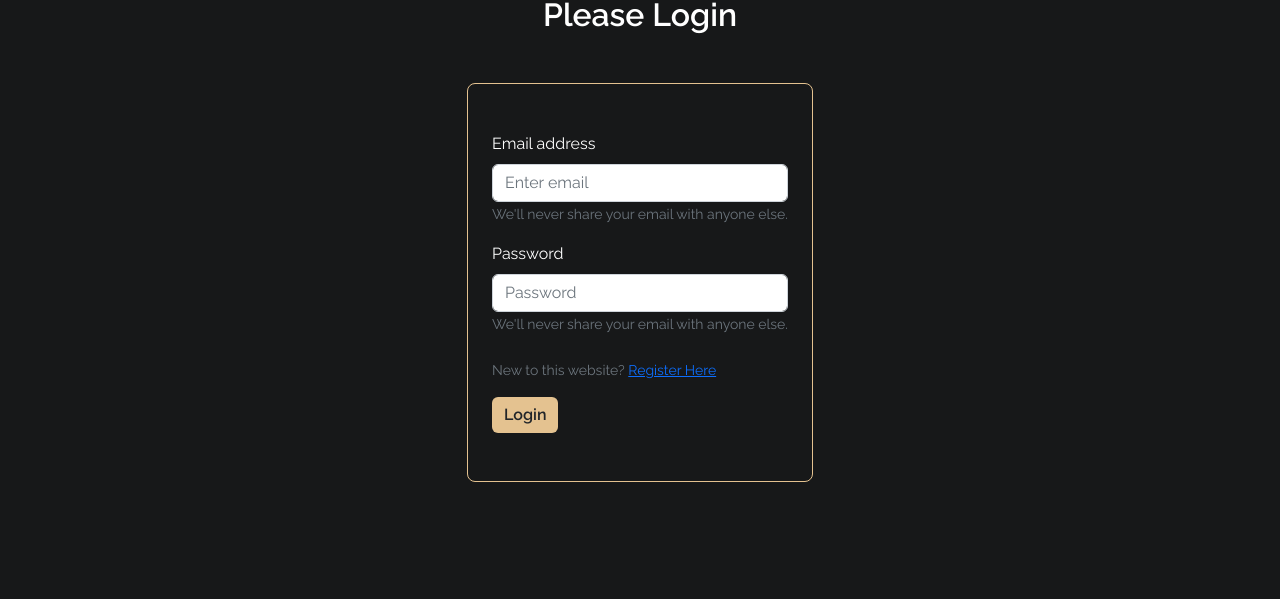
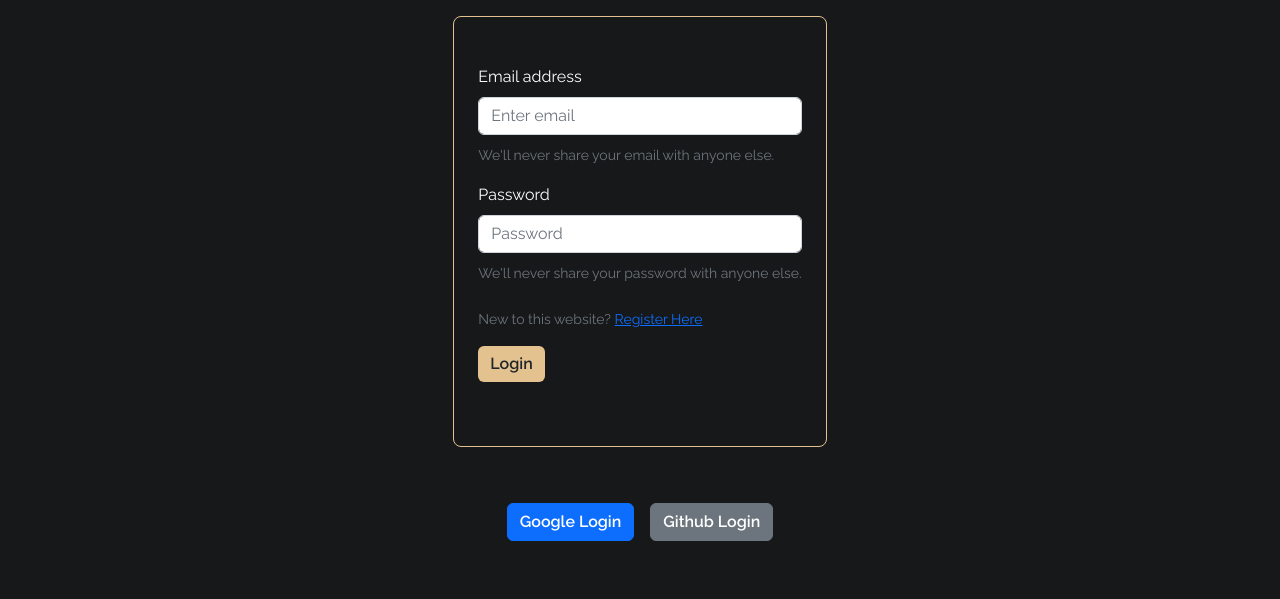
Before and after one commit to ashfaque9426/chef-recipe-hunter-client-side, a React (Vite) app: page /login in a window 1280 px wide. Shown: the part 169-768 px from the top of the page. Built offline with nearby package versions, Linux system fonts and the light colour scheme; no server answers.

Commit message:
popup logins are working initial showing error state setups done setting the user after login is working

```diff
--- a/src/pages/Login/Login.jsx
+++ b/src/pages/Login/Login.jsx
@@ -1,38 +1,115 @@
 // eslint-disable-next-line no-unused-vars
-import React from 'react';
+import React, { useContext, useState } from 'react';
 import Button from 'react-bootstrap/Button';
 import Form from 'react-bootstrap/Form';
 import { Link } from 'react-router-dom';
+import { AuthContext } from '../../providers/AuthProvider';
 
 const Login = () => {
+    const [error, setError] = useState('');
+    const [emailError, setEmailError] = useState("");
+    const [passwordError, setPasswordError] = useState("");
+
+    const { signIn, signInWithGoogle, signInWithGitHub, setUser } = useContext(AuthContext);
+
+    const handleSignin = e => {
+        e.preventDefault();
+        const form = e.target;
+        const email = form.email.value;
+        const password = form.password.value;
+
+        setError("");
+        setEmailError("");
+        setPasswordError("");
+
+        if (!/^[a-zA-Z0-9._%+-]+@[a-zA-Z0-9.-]+\.[a-zA-Z]{2,}$/.test(email)) {
+            setEmailError("email address doesnot match the required pattern of one or more alphanumeric characters and @ symbol")
+        }
+        else if (!/^(?=.*[A-Z]).{6,}$/.test(password)) {
+            setPasswordError('password must have one uppercase character and at least 6 characters long');
+        }
+
+        signIn(email, password)
+        .then(result => {
+            const loggedUser = result.user;
+            setUser(loggedUser);
+            console.log(loggedUser);
+            form.reset();
+        })
+        .catch(error => {
+            setError(error.message);
+        })
+    }
+
+    const handleSingInWithGoogle = () => {
+        setError("");
+
+        signInWithGoogle()
+        .then(result => {
+            const loggedUser = result.user;
+            setUser(loggedUser);
+            console.log(loggedUser);
+        })
+        .catch(error => {
+            setError(error.message);
+        })
+    }
+
+    const handleSignInWithGithub = () => {
+        setError("");
+
+        signInWithGitHub()
+        .then(result => {
+            const loggedUser = result.user;
+            setUser(loggedUser);
+            console.log(loggedUser);
+        })
+        .catch(error => {
+            setError(error.message);
+        })
+    }
+
     return (
         <>
             <div style={{ height: 'calc(100vh - 20vh)' }} className='d-flex flex-column justify-content-center align-items-center'>
                 <h2 className='fw-semibold mb-5'>Please Login</h2>
-                <Form style={{ border: '1px solid var(--secondary-background)'}} className='px-4 py-5 rounded-3'>
+                <Form onSubmit={handleSignin} style={{ border: '1px solid var(--secondary-background)'}} className='px-4 py-5 rounded-3'>
                     <Form.Group className="mb-3" controlId="formBasicEmail">
                         <Form.Label>Email address</Form.Label>
-                        <Form.Control type="email" name='email' placeholder="Enter email" />
+                        <Form.Control className='mb-2' type="email" name='email' placeholder="Enter email" />
                         <Form.Text className="text-muted">
-                            We&apos;ll never share your email with anyone else.
+                            {
+                                emailError !== "" ? <p className='text-danger'>{emailError}</p> : "We'll never share your email with anyone else."
+                            }
                         </Form.Text>
                     </Form.Group>
 
                     <Form.Group className="mb-3" controlId="formBasicPassword">
                         <Form.Label>Password</Form.Label>
-                        <Form.Control type="password" name='password' placeholder="Password" />
+                        <Form.Control className='mb-2' type="password" name='password' placeholder="Password" />
                         <Form.Text className="text-muted">
-                            We&apos;ll never share your email with anyone else.
+                            {
+                                passwordError !== "" ? <p className='text-danger'>{passwordError}</p> : "We'll never share your password with anyone else."
+                            }
                         </Form.Text>
                     </Form.Group>
 
                     <Form.Text className="text-muted">
                         <p className='mt-4'>New to this website? <Link to='/register'>Register Here</Link></p>
                     </Form.Text>
-                    <Button style={{backgroundColor: 'var(--secondary-background)'}} className='text-dark fw-semibold border-0' type="submit">
+                    <Button style={{backgroundColor: 'var(--secondary-background)'}} className='text-dark fw-semibold border-0 mb-3' type="submit">
                         Login
                     </Button>
+
+                    {
+                        error !== "" ? <p className='text-danger'>{error}</p> : ""
+                    }
                 </Form>
+
+                <section className='d-flex flex-column flex-md-row mt-5'>
+                    <button onClick={handleSingInWithGoogle} className='btn btn-primary fw-semibold mx-2 my-2'>Google Login</button>
+                    <button onClick={handleSignInWithGithub} className='btn btn-secondary fw-semibold mx-2 my-2'>Github Login</button>
+                </section>
             </div>
         </>
     );
--- a/src/pages/Registration/Registration.jsx
+++ b/src/pages/Registration/Registration.jsx
@@ -1,20 +1,54 @@
 /* eslint-disable no-unused-vars */
-import React from 'react';
+import React, { useContext, useState } from 'react';
 import Button from 'react-bootstrap/Button';
 import Form from 'react-bootstrap/Form';
 import { Link } from 'react-router-dom';
+import { AuthContext } from '../../providers/AuthProvider';
 
 const Registration = () => {
+    const [error, setError] = useState('');
+    const [emailError, setEmailError] = useState("");
+    const [passwordError, setPasswordError] = useState("");
+    const {createUser, setUser} = useContext(AuthContext);
+
+    const handleRegistration = e => {
+        e.preventDefault();
+        setError('');
+        const form = e.target;
+        const email = form.email.value;
+        const name = form.name.value;
+        const password = form.password.value;
+        const photoUrl = form.photo.value;
+
+        if (!/^[a-zA-Z0-9._%+-]+@[a-zA-Z0-9.-]+\.[a-zA-Z]{2,}$/.test(email)) {
+            setEmailError("email address doesnot match the required pattern of one or more alphanumeric characters and @ symbol")
+        }
+        else if (!/^(?=.*[A-Z]).{6,}$/.test(password)) {
+            setPasswordError('password must have one uppercase character and at least 6 characters long');
+        }
+
+        createUser(email, password)
+        .then(result => {
+            const loggedUser = result.user;
+            setUser(loggedUser);
+            console.log(loggedUser);
+        })
+        .catch(error => {
+            setError(error.message);
+        })
+    }
     return (
         <>
             <div style={{ height: 'calc(100vh - 20vh)' }} className='d-flex flex-column justify-content-center align-items-center'>
                 <h2 className='fw-semibold mb-5'>Register Here</h2>
-                <Form style={{ border: '1px solid var(--secondary-background)' }} className='px-4 py-5 rounded-3'>
+                <Form onSubmit={handleRegistration} style={{ border: '1px solid var(--secondary-background)' }} className='px-4 py-5 rounded-3'>
                     <Form.Group className="mb-3" controlId="formBasicEmail">
                         <Form.Label>Email address</Form.Label>
-                        <Form.Control type="email" name='email' placeholder="Enter email" />
+                        <Form.Control className='mb-2' type="email" name='email' placeholder="Enter email" />
                         <Form.Text className="text-muted">
-                            We&apos;ll never share your email with anyone else.
+                            {
+                                emailError !== "" ? <p className='text-danger'>{emailError}</p> : "We'll never share your email with anyone else."
+                            }
                         </Form.Text>
                     </Form.Group>
 
@@ -25,9 +59,11 @@ const Registration = () => {
 
                     <Form.Group className="mb-3" controlId="formBasicPassword">
                         <Form.Label>Password</Form.Label>
-                        <Form.Control type="password" name='password' placeholder="Password" />
+                        <Form.Control className='mb-2' type="password" name='password' placeholder="Password" />
                         <Form.Text className="text-muted">
-                            We&apos;ll never share your password with anyone else.
+                            {
+                                passwordError !== "" ? <p className='text-danger'>{passwordError}</p> : "We'll never share your password with anyone else."
+                            }
                         </Form.Text>
                     </Form.Group>
 
@@ -38,9 +74,13 @@ const Registration = () => {
                     <Form.Text className="text-muted">
                         <p className='mt-4'>Already Have an account? <Link to='/login'>Please Login</Link></p>
                     </Form.Text>
-                    <Button style={{ backgroundColor: 'var(--secondary-background)' }} className='text-dark fw-semibold border-0' type="submit">
+                    <Button style={{ backgroundColor: 'var(--secondary-background)' }} className='text-dark fw-semibold border-0 mb-3' type="submit">
                         Register
                     </Button>
+
+                    {
+                        error !== "" ? <p className='text-danger'>{error}</p> : ""
+                    }
                 </Form>
             </div>
 
--- a/src/providers/AuthProvider.jsx
+++ b/src/providers/AuthProvider.jsx
@@ -51,6 +51,7 @@ const AuthProvider = ({children}) => {
         user,
         loading,
         createUser,
+        setUser,
         signIn,
         signInWithGoogle,
         signInWithGitHub,
```
